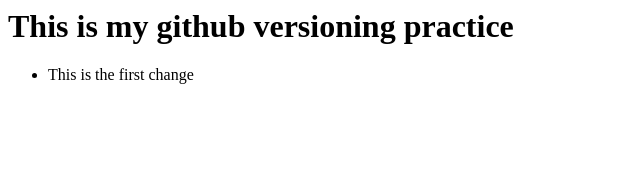
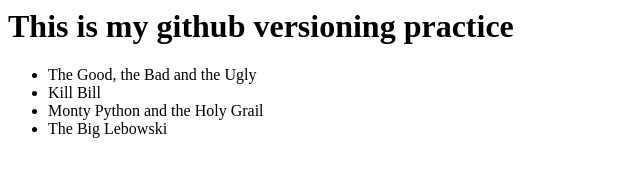
Before and after one commit to claesbell/github_practice, a plain HTML site: page index.html in a window 1280 px wide. Shown: the whole page, without its empty margins (0-640 px from the left). Drawn offline with Linux system fonts and the light colour scheme.

Commit message:
second version

```diff
--- a/index.html
+++ b/index.html
@@ -1,4 +1,7 @@
 <h1>This is my github versioning practice</h1>
 <ul>
-<li>This is the first change</li>
+<li>The Good, the Bad and the Ugly</li>
+<li>Kill Bill</li>
+<li>Monty Python and the Holy Grail</li>
+<li>The Big Lebowski</li>
 </ul>
```
